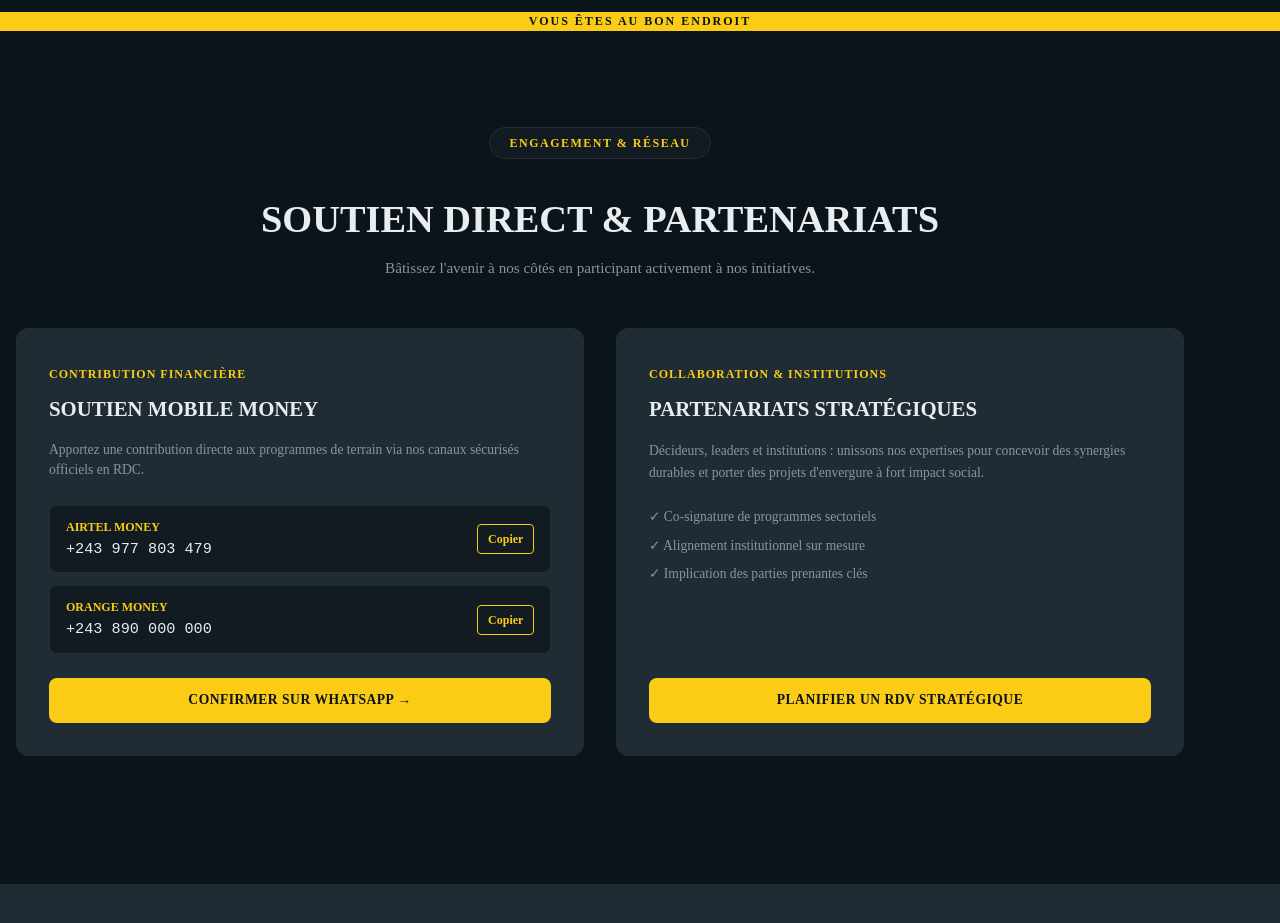
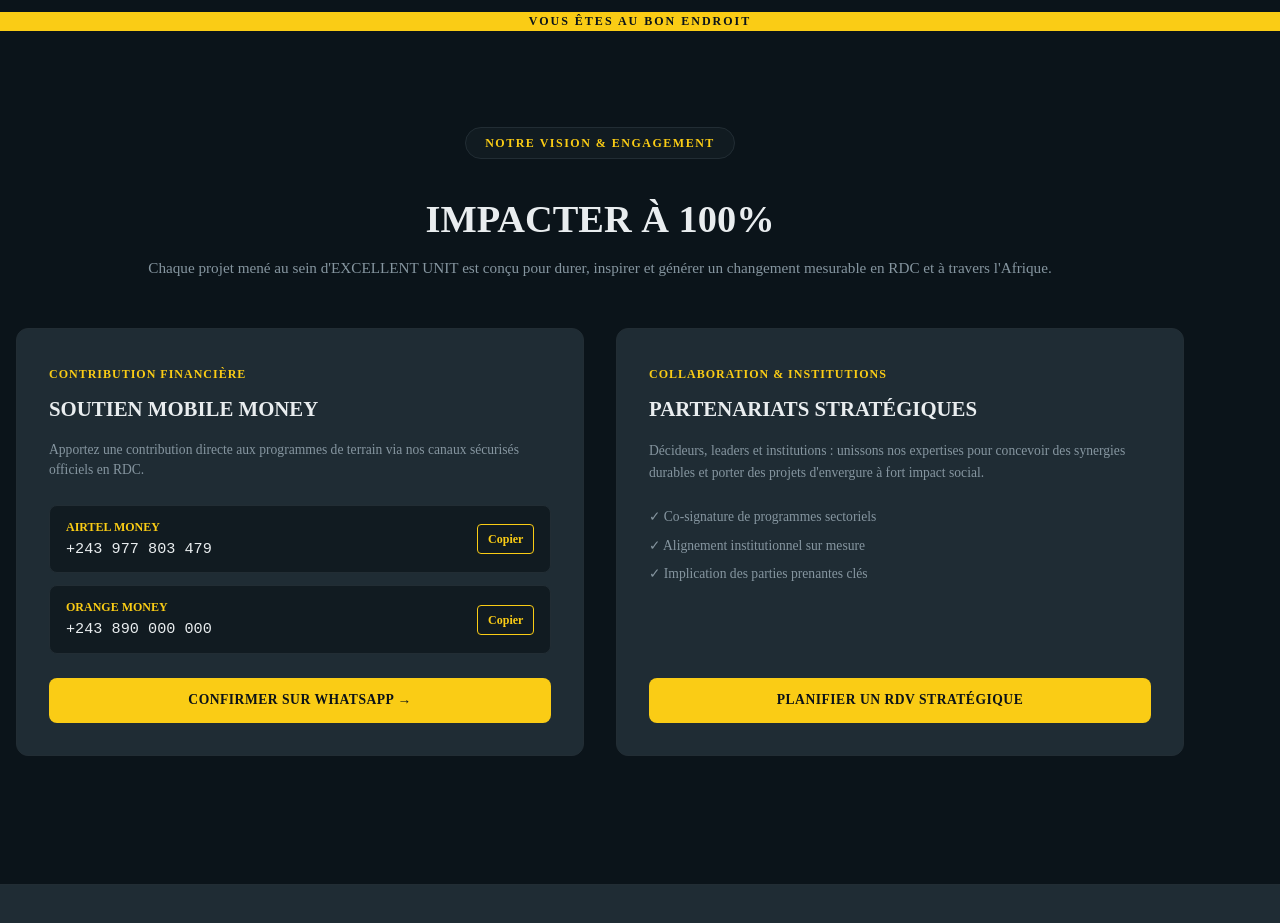
Before and after one commit to lubingakevin31/excellent_unit, a website: page public/index.html in a window 1280 px wide. Shown: the part 4000-4923 px from the top of the page. Drawn offline with nearby package versions, Linux system fonts and the light colour scheme; no server answers.

Commit message:
refactor

```diff
--- a/public/index.html
+++ b/public/index.html
@@ -1108,11 +1108,11 @@
 
         <!-- En-tête de section -->
         <div style="text-align: center; margin-bottom: 3rem;">
-            <span class="piliers-badge">Engagement & Réseau</span>
+            <span class="piliers-badge"> NOTRE VISION & ENGAGEMENT </span>
             <h2 style="font-size: clamp(1.8rem, 3vw, 2.5rem); font-weight: bold; text-transform: uppercase; color: var(--text-primary); margin: 1rem 0 0.5rem 0;">
-                Soutien Direct & Partenariats
+                Impacter à 100%
             </h2>
-            <p style="color: var(--text-secondary); font-size: 0.95rem;">Bâtissez l'avenir à nos côtés en participant activement à nos initiatives.</p>
+            <p style="color: var(--text-secondary); font-size: 0.95rem;">Chaque projet mené au sein d'EXCELLENT UNIT est conçu pour durer, inspirer et générer un changement mesurable en RDC et à travers l'Afrique. </p>
         </div>
 
         <div style="display: grid; grid-template-columns: repeat(auto-fit, minmax(320px, 1fr)); gap: 2rem;">
```
